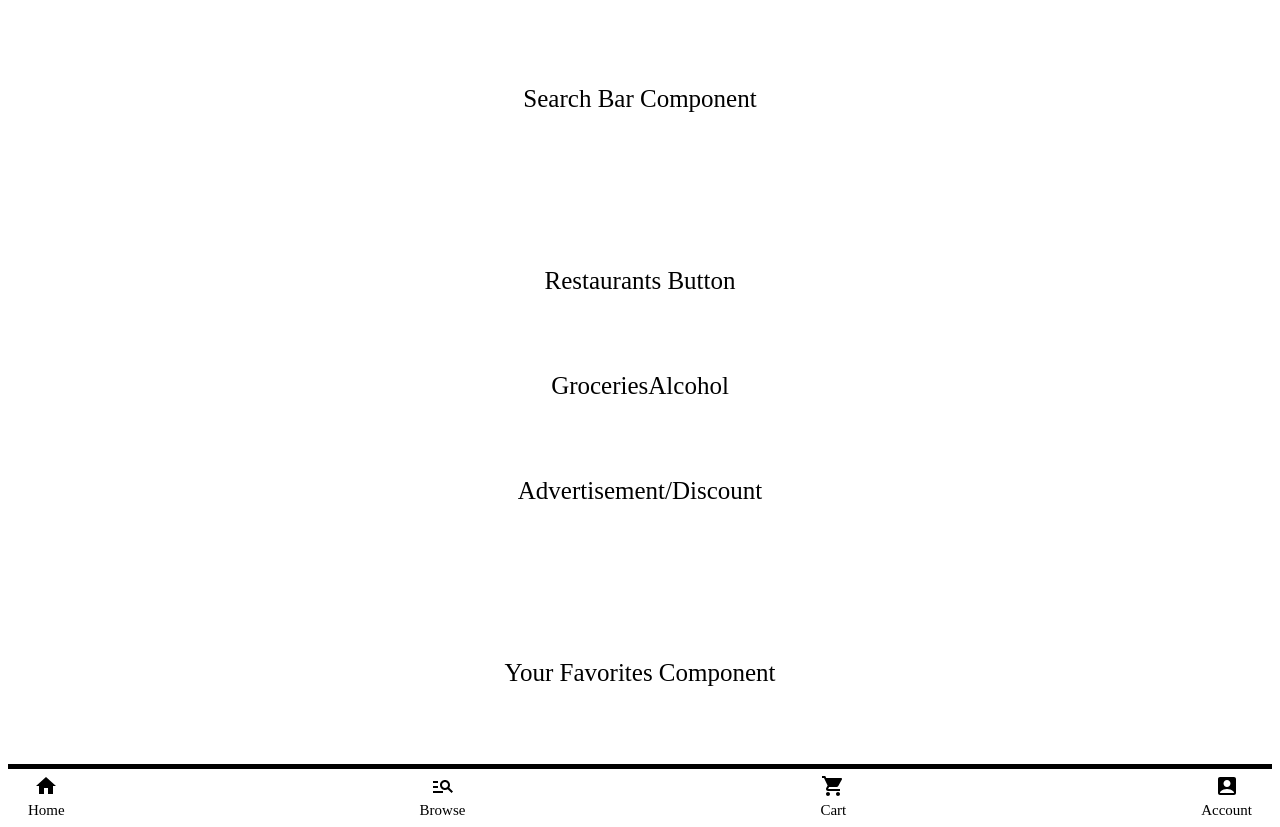
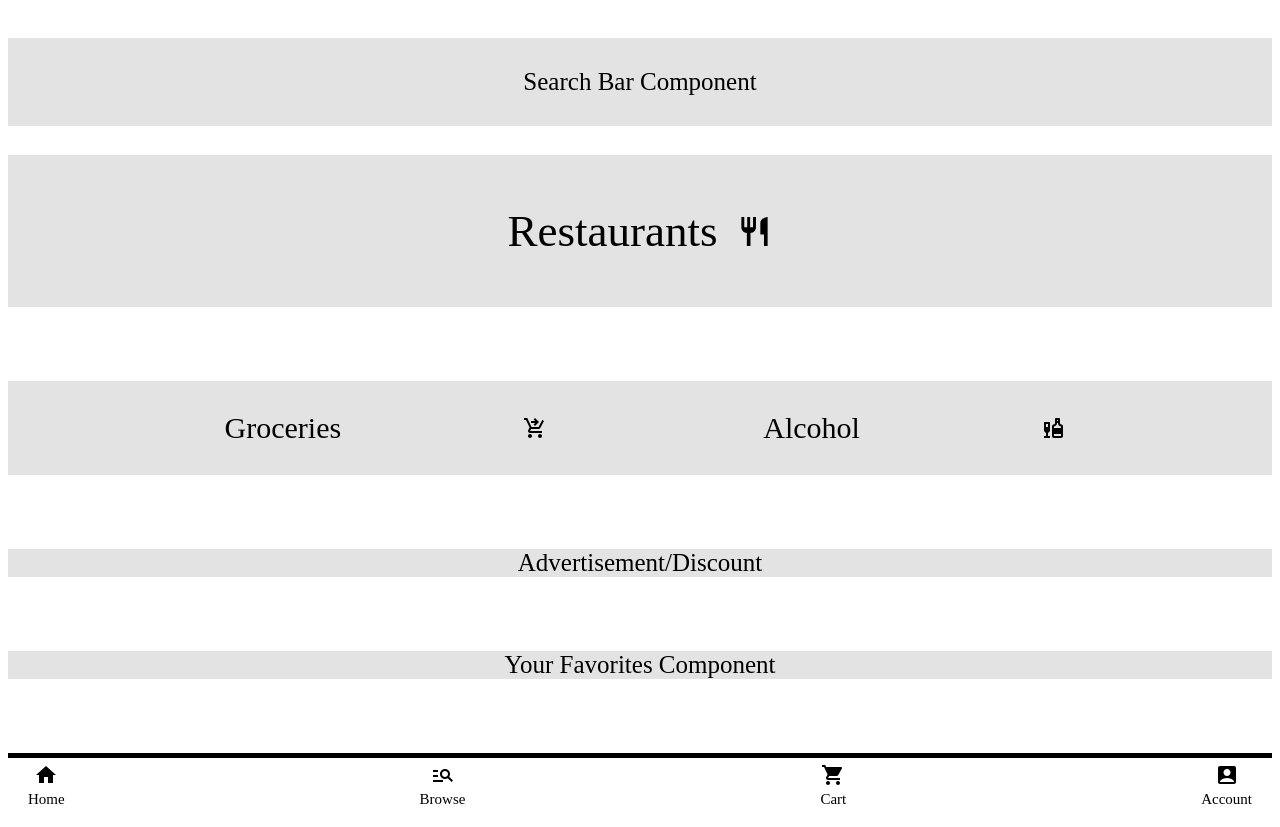
Before and after one commit to iamdavidgracia2/UberEarsClone, a React (Create React App) app in the folder application/web/source/: page / in a window 1280 px wide. Built offline with nearby package versions, Linux system fonts and the light colour scheme.

Commit message:
formatted styling.

```diff
--- a/application/web/source/src/pages/Home.jsx
+++ b/application/web/source/src/pages/Home.jsx
@@ -1,6 +1,9 @@
 import React from 'react'
 import { Navbar } from '../components/Navbar';
 import './home.css';
+import RestaurantIcon from '@mui/icons-material/Restaurant';
+import ShoppingCartCheckoutIcon from '@mui/icons-material/ShoppingCartCheckout';
+import LiquorIcon from '@mui/icons-material/Liquor';
 
 export const Home = () => {
   return (
@@ -11,14 +14,25 @@ export const Home = () => {
         </div>
       </section>
       <section className='home-page-middle-top'>
-        <div className="restaurants-button">Restaurants Button</div>
+        <span className="restaurants-text">
+          Restaurants
+        </span>
+        <span className="restaurants-icon">
+          <RestaurantIcon fontSize='large'/>
+        </span>
       </section>
       <section className='home-page-middle-middle'>
-        <span className="groceries-button">
+        <span className="groceries-text">
           Groceries
         </span>
-        <span className="alcohol-button">
+        <span className="groceries-icon">
+          <ShoppingCartCheckoutIcon/>
+        </span>
+        <span className="alcohol-text">
           Alcohol
+        </span>
+        <span className="alcohol-icon">
+          <LiquorIcon/>
         </span>
       </section>
       <section className='home-page-middle-bottom'>
--- a/application/web/source/src/pages/home.css
+++ b/application/web/source/src/pages/home.css
@@ -2,16 +2,77 @@
     font-size: 25px;
     display: flex;
     flex-direction: column;
+    justify-content: space-between;
     text-align: center;
+    background-color: white;
+    min-height: 100vh;
 }
 
 section * {
-    margin-top: 77px;
-    margin-bottom: 77px;
+
+    background-color: rgb(227, 227, 227);
+    text-align: center;
+    display: flex;
+    flex-direction: row;
+    justify-content: center;
+    align-items: center;
+
+}
+
+.home-page-top{
+    margin-top: 30px;
+}
+
+.search-bar-component{
+    padding: 30px;
+}
+
+.home-page-middle-top{
+    display: flex;
+    flex-direction: row;
+    justify-content: center;
+    background-color: rgb(227, 227, 227);
+    padding: 50px;
+    margin-top: -45px;
+}
+
+.restaurants-text{
+    font-size: 45px;
+    margin-right: 20px;
 }
 
 .home-page-middle-middle{
-    text-align: center;
+    display: flex;
+    flex-direction: row;
+    justify-content: space-evenly;
+    background-color: rgb(227, 227, 227);
+}
+
+.groceries-text{
+    padding: 30px;
+    font-size: 30px ;
+}
+
+.groceries-icon{
+    margin-left: -35px;
+
+}
+
+.alcohol-text{
+    font-size: 30px;
+    padding: 30px;
+}
+
+.alcohol-icon{
+    margin-left: -35px;
+    margin-right: 20px;
+}
+
+.home-page-middle-bottom{
+    display: flex;
+    flex-direction: row;
+    justify-content: center;
+    background-color: rgb(227, 227, 227);
 }
 
 .home-page-navbar{
```
